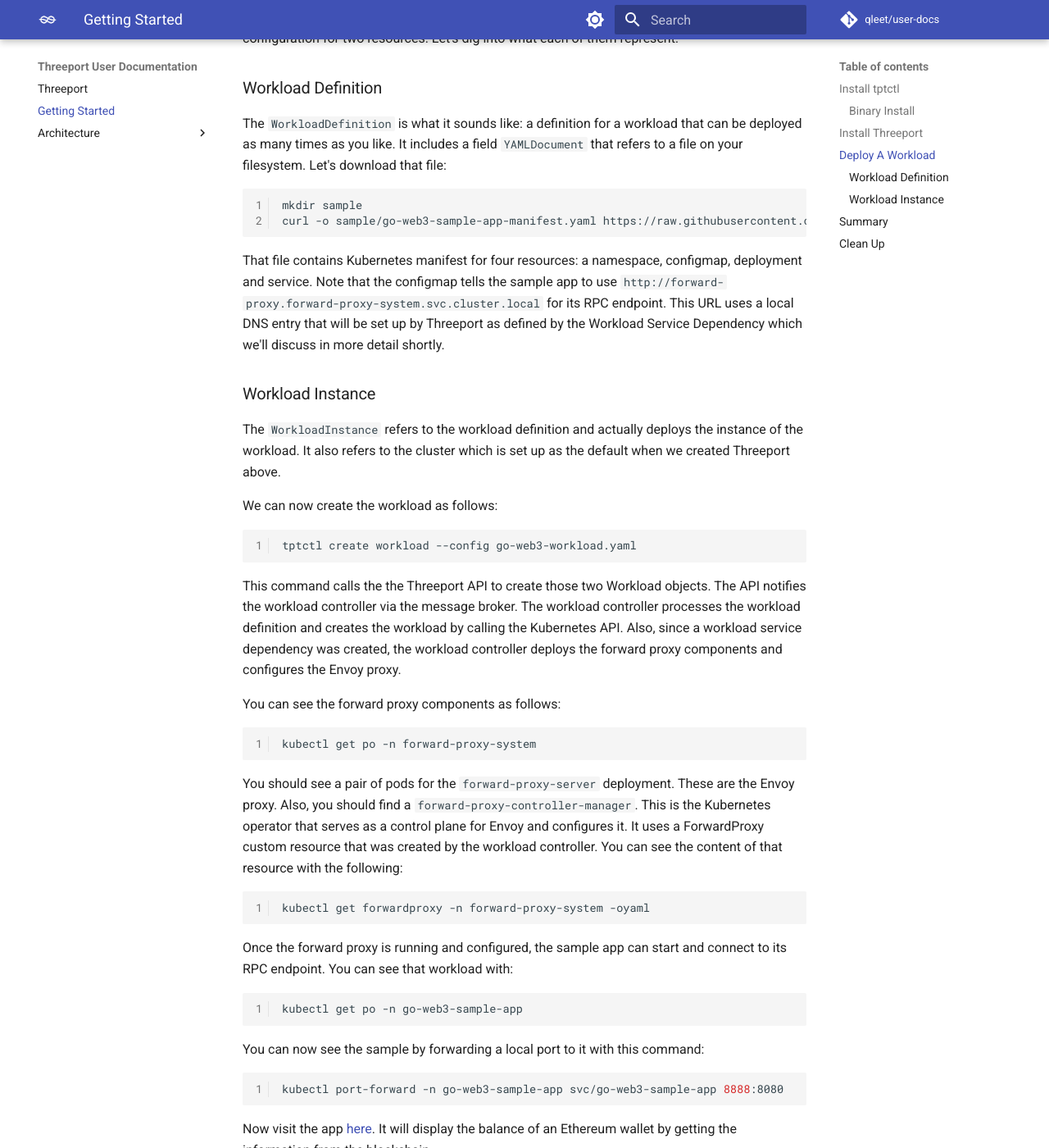
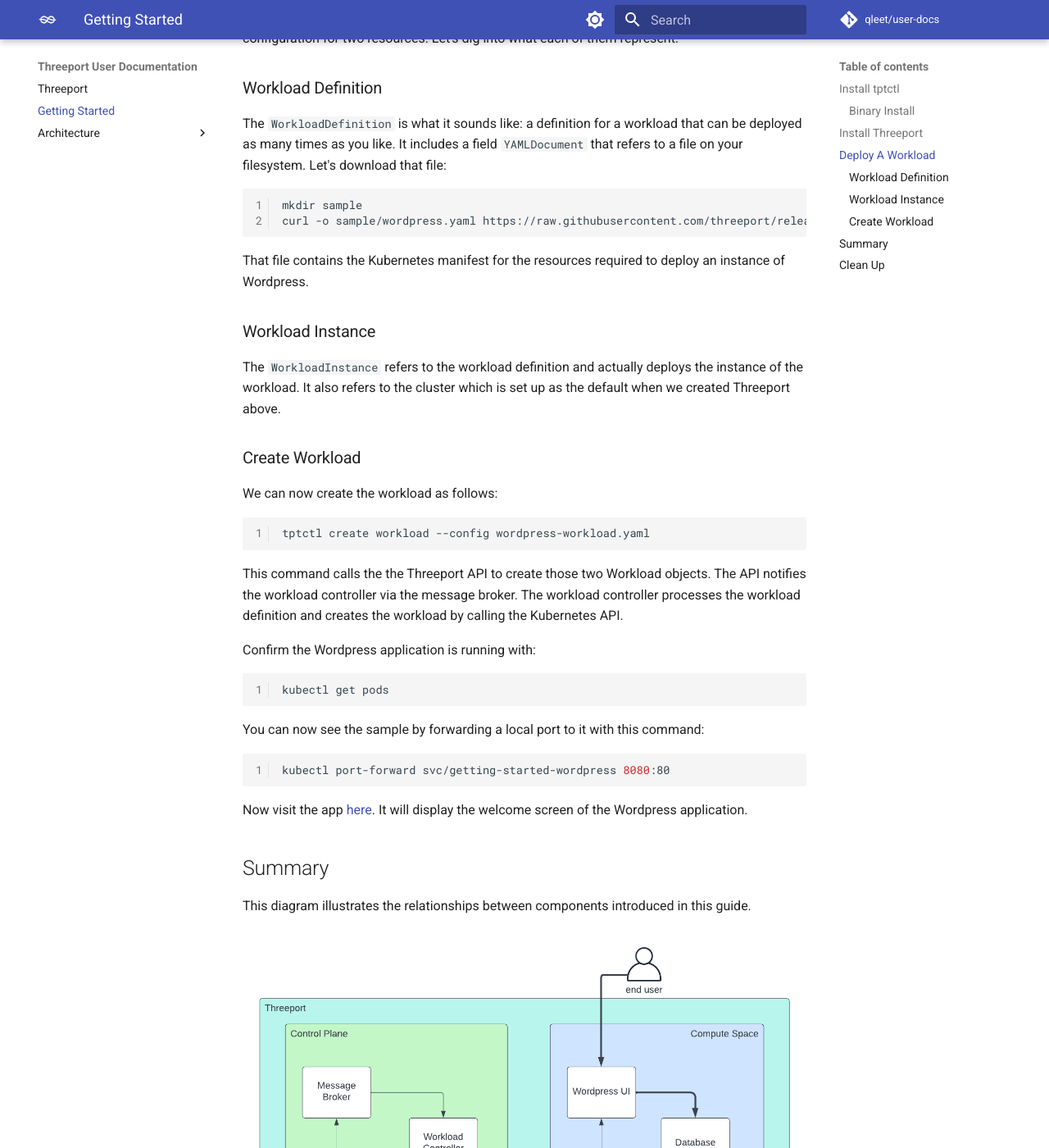
Before and after one commit to qleet/user-docs, an MkDocs documentation site: the page built from docs/getting-started.md, in a window 1280 px wide and 1400 px high, scrolled down 1848 px. Shown: the whole window at 82% size. Built offline with MkDocs 1.6.1 and Material for MkDocs 9.7.7, drawn with Linux system fonts in a browser that asks for light colours; comment, search, counter and statistics services are not loaded; some of the changed text lies outside the part shown.

Commit message:
docs: update Getting Started with Wordpress example

````diff
--- a/docs/getting-started.md
+++ b/docs/getting-started.md
@@ -80,7 +80,7 @@
 Download a sample workload config as follows:
 
 ```bash
-curl -O https://raw.githubusercontent.com/qleet/tptctl/v0.2.1/sample/go-web3-workload.yaml
+curl -O https://raw.githubusercontent.com/threeport/releases/main/samples/wordpress-workload.yaml
 ```
 
 You now have the workload config on your local filesystem.  If you open the file you'll
@@ -95,73 +95,51 @@
 
 ```bash
 mkdir sample
-curl -o sample/go-web3-sample-app-manifest.yaml https://raw.githubusercontent.com/qleet/tptctl/v0.2.1/sample/go-web3-sample-app-manifest.yaml
+curl -o sample/wordpress.yaml https://raw.githubusercontent.com/threeport/releases/main/samples/wordpress.yaml
 ```
 
-That file contains Kubernetes manifest for four resources: a namespace,
-configmap, deployment and service.  Note that the configmap tells the sample app
-to use `http://forward-proxy.forward-proxy-system.svc.cluster.local` for its RPC
-endpoint.  This URL uses a local DNS entry that will be set up by Threeport as
-defined by the Workload Service Dependency which we'll discuss in more detail
-shortly.
+That file contains the Kubernetes manifest for the resources required to deploy an
+instance of Wordpress.
 
 ### Workload Instance
 The `WorkloadInstance` refers to the workload definition and actually deploys
 the instance of the workload.  It also refers to the cluster which is set up as
 the default when we created Threeport above.
 
+
+### Create Workload
 We can now create the workload as follows:
 
 ```bash
-tptctl create workload --config go-web3-workload.yaml
+tptctl create workload --config wordpress-workload.yaml
 ```
 
 This command calls the the Threeport API to create those two Workload objects.
 The API notifies the workload controller via the message broker.  The workload
 controller processes the workload definition and creates the workload by calling
-the Kubernetes API.  Also, since a workload service dependency was created, the
-workload controller deploys the forward proxy components and configures the
-Envoy proxy.
+the Kubernetes API.
 
-You can see the forward proxy components as follows:
+Confirm the Wordpress application is running with:
 
 ```bash
-kubectl get po -n forward-proxy-system
-```
-
-You should see a pair of pods for the `forward-proxy-server` deployment.  These
-are the Envoy proxy.  Also, you should find a
-`forward-proxy-controller-manager`.  This is the Kubernetes operator that serves
-as a control plane for Envoy and configures it.  It uses a ForwardProxy custom
-resource that was created by the workload controller.  You can see the content
-of that resource with the following:
-
-```bash
-kubectl get forwardproxy -n forward-proxy-system -oyaml
-```
-
-Once the forward proxy is running and configured, the sample app can start and
-connect to its RPC endpoint.  You can see that workload with:
-
-```bash
-kubectl get po -n go-web3-sample-app
+kubectl get pods
 ```
 
 You can now see the sample by forwarding a local port to it with this command:
 
 ```bash
-kubectl port-forward -n go-web3-sample-app svc/go-web3-sample-app 8888:8080
+kubectl port-forward svc/getting-started-wordpress 8080:80
 ```
 
-Now visit the app [here](http://localhost:8888).  It will display the balance of
-an Ethereum wallet by getting the information from the blockchain.
+Now visit the app [here](http://localhost:8888).  It will display the welcome screen of
+the Wordpress application.
 
 ## Summary
 
 This diagram illustrates the relationships between components introduced in this
 guide.
 
-![Threeport Getting Started](img/ThreeportGettingStarted.png)
+![Threeport Getting Started](img/ThreeportGettingStartedWordpress.png)
 
 When we installed Threeport using `tptctl create threeport` we created a new
 control plane on a local kind Kubernetes cluster.
````
Also changed, not shown: docs/img/ThreeportGettingStartedWordpress.png (added).
